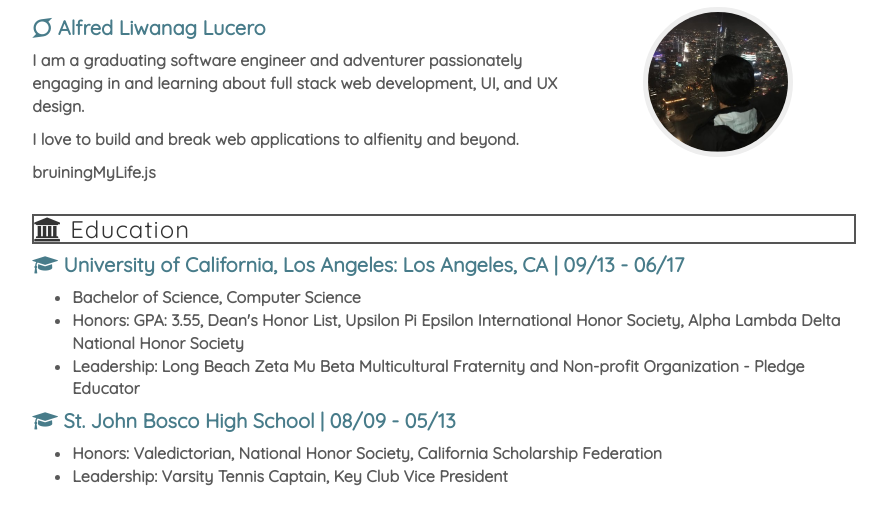
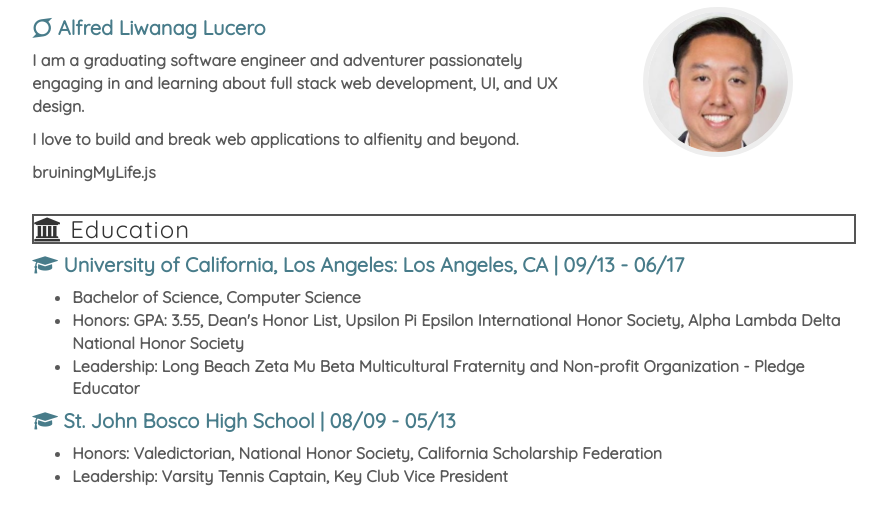
Before and after one commit to alfredlucero/alfienityportfolio, a plain HTML site: page index.html in a window 1280 px wide. Shown: the part 263-778 px from the top of the page, without its empty margins (196-1083 px from the left). Drawn offline with nearby package versions, Linux system fonts and the light colour scheme.

Commit message:
changed photo to show my face LOL, no more hipster rooftop view like the twitter ones

```diff
--- a/index.html
+++ b/index.html
@@ -57,7 +57,7 @@
 					</div> <!-- end alfienity-descr -->
 
 					<div id="alfienity-avatar" data-aos="zoom-in" data-aos-delay="1000" class="text-center col-xs-12 col-md-4">
-						<img id="alfienity-img" src="images/alfienitylucero.jpg" alt="alfienitylucero">
+						<img id="alfienity-img" src="images/alfredlucero.jpg" alt="Alfred Lucero">
 					</div> <!-- end alfienity-avatar -->
 
 				</div> <!-- end alfienity -->
```
Also changed, not shown: images/alfienitylucero.jpg (deleted), images/alfredlucero.jpg (added).
